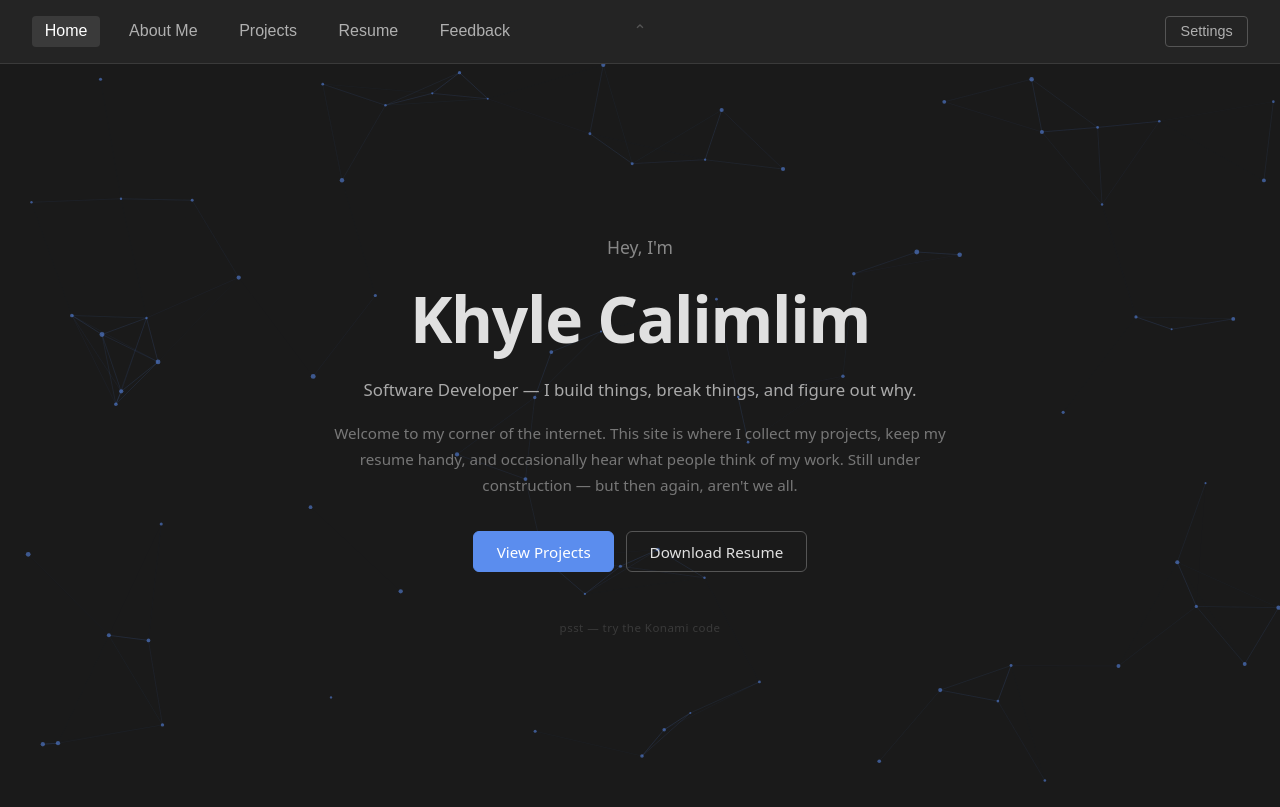
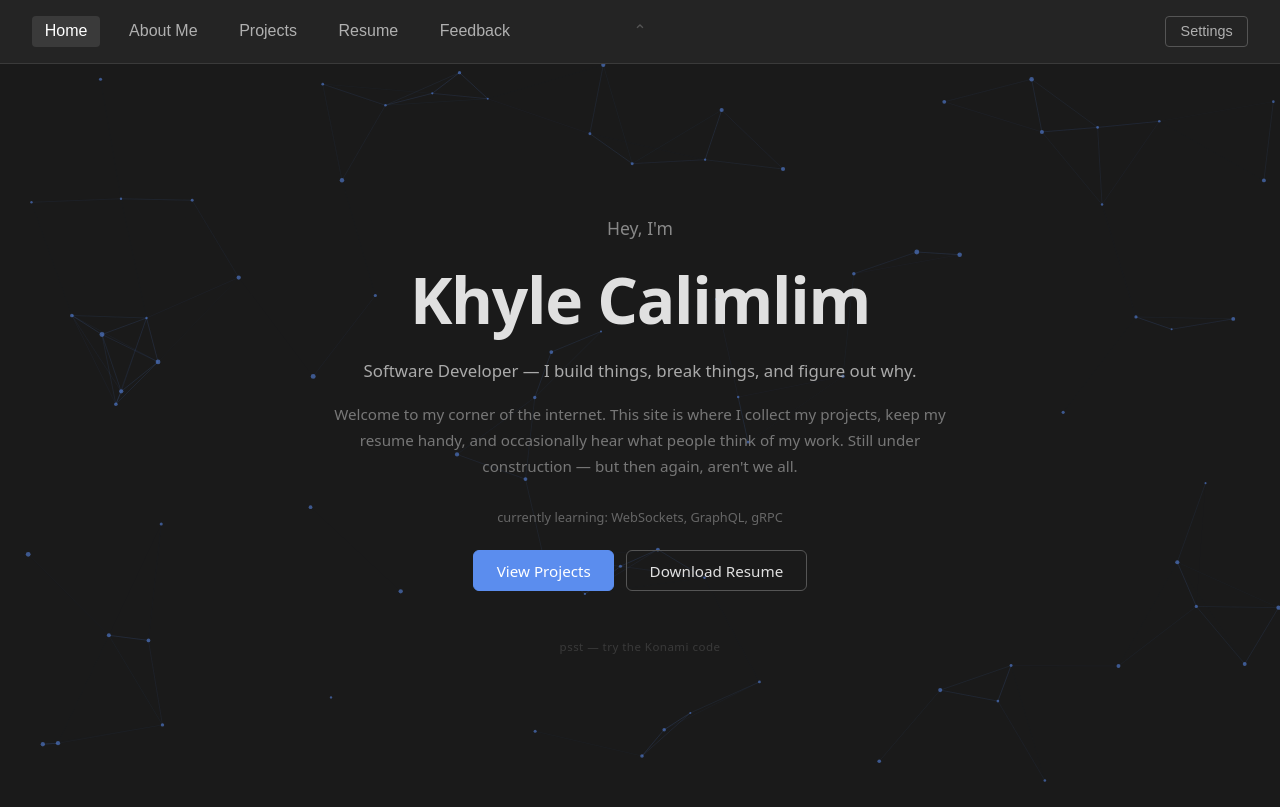
Before and after one commit to khylecalimlim/personal_website, an Angular app in the folder my-website-Angular/: page / in a window 1280 px wide. Built offline with nearby package versions, Linux system fonts and the light colour scheme; a web font is replaced by a local one.

Commit message:
Add rotating fun-fact line to home page
Cycles a small hardcoded list of one-liners in the hero every 4s,
with a quick CSS fade between changes.

```diff
--- a/my-website-Angular/src/app/home/home.component.html
+++ b/my-website-Angular/src/app/home/home.component.html
@@ -9,6 +9,7 @@
       keep my resume handy, and occasionally hear what people think of my work.
       Still under construction — but then again, aren't we all.
     </p>
+    <p class="fun-fact" [class.fading]="funFactFading()">{{ funFact() }}</p>
     <div class="cta-row">
       <a routerLink="/projects" class="btn btn-primary">View Projects</a>
       <a href="resume.pdf" download="Khyle_Calimlim_Resume.pdf" class="btn btn-secondary">Download Resume</a>
--- a/my-website-Angular/src/app/home/home.component.scss
+++ b/my-website-Angular/src/app/home/home.component.scss
@@ -52,6 +52,19 @@
   color: #777;
   line-height: 1.7;
   margin: 0.25rem 0 0.5rem;
+}
+
+.fun-fact {
+  font-size: 0.8rem;
+  color: #666;
+  margin: 0.25rem 0 0;
+  min-height: 1.2em;
+  opacity: 1;
+  transition: opacity 0.3s ease;
+}
+
+.fun-fact.fading {
+  opacity: 0;
 }
 
 .cta-row {
--- a/my-website-Angular/src/app/home/home.component.ts
+++ b/my-website-Angular/src/app/home/home.component.ts
@@ -23,11 +23,17 @@ interface Particle {
   radius: number;
 }
 
-// TODO(easy): rotating fun-fact line on the hero. A small hardcoded string[]
-// (e.g. "currently learning: X", "currently playing: Y") cycled via
-// setInterval into a signal, rendered as one line near .tagline/.bio in
-// home.component.html with a quick CSS fade between changes. Remember to
-// clearInterval in ngOnDestroy alongside the existing cleanup.
+const FUN_FACTS = [
+  'currently building: a chess engine from scratch',
+  'currently learning: WebSockets, GraphQL, gRPC',
+  'current build status: passing (mostly)',
+  'probably debugging something right now',
+  'favorite HTTP status: 200 OK',
+];
+
+const FUN_FACT_INTERVAL      = 4000; // ms between facts
+const FUN_FACT_FADE_DURATION = 300;  // ms — must match .fun-fact's CSS transition
+
 @Component({
   selector: 'app-home',
   standalone: true,
@@ -48,6 +54,10 @@ export class HomeComponent implements AfterViewInit, OnDestroy {
   private rafId = 0;
   private resizeObserver!: ResizeObserver;
 
+  funFact = signal(FUN_FACTS[0]);
+  funFactFading = signal(false);
+  private funFactInterval!: ReturnType<typeof setInterval>;
+
   // ── Lifecycle ──────────────────────────────────────────────────────────────
 
   ngAfterViewInit() {
@@ -59,11 +69,22 @@ export class HomeComponent implements AfterViewInit, OnDestroy {
 
     this.resizeObserver = new ResizeObserver(() => this.resize());
     this.resizeObserver.observe(canvas.parentElement!);
+
+    let factIndex = 0;
+    this.funFactInterval = setInterval(() => {
+      this.funFactFading.set(true);
+      setTimeout(() => {
+        factIndex = (factIndex + 1) % FUN_FACTS.length;
+        this.funFact.set(FUN_FACTS[factIndex]);
+        this.funFactFading.set(false);
+      }, FUN_FACT_FADE_DURATION);
+    }, FUN_FACT_INTERVAL);
   }
 
   ngOnDestroy() {
     cancelAnimationFrame(this.rafId);
     this.resizeObserver?.disconnect();
+    clearInterval(this.funFactInterval);
   }
 
   // ── Canvas setup ───────────────────────────────────────────────────────────
```
